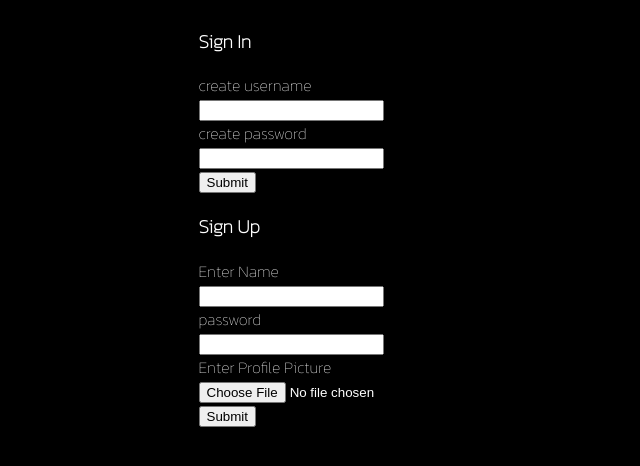
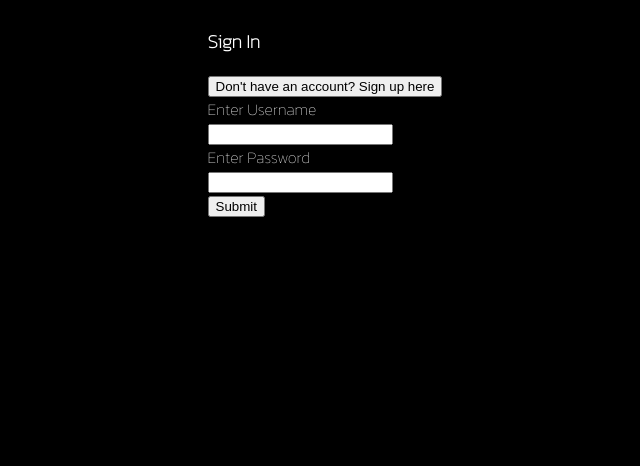
Before and after one commit to Yawp-Chat/Yawp, a React app: page / in a window 1280 px wide. Shown: the top 466 px of the page, without its empty margins (315-955 px from the left). Built offline with nearby package versions, Linux system fonts and the light colour scheme.

Commit message:
login client end functionality

```diff
--- a/src/client/containers/Login.jsx
+++ b/src/client/containers/Login.jsx
@@ -1,45 +1,101 @@
-import React from 'react';
+import React, { useState } from 'react';
 import { useNavigate } from 'react-router-dom';
 
 export default function () {
+  const [image, setImage] = useState(null);
+  const [signingIn, setSigningIn] = useState(true)
   const navigate = useNavigate();
 
-  const handleSubmit = (e) => {
+  const handleSignIn = (e) => {
     e.preventDefault();
+
+    const formData = new FormData(e.target)
+    const formProps = Object.fromEntries(formData);
+
+    const data = {
+      username: formProps.username,
+      password: formProps.password
+    }
+
+    console.log('handleSignIn data', data)
+
     navigate('/home');
   };
 
-  const submitButton = <button onClick={(e) => handleSubmit(e)}>Submit</button>;
+  const handleSignUp = (e) => {
+    e.preventDefault();
+
+    const formData = new FormData(e.target)
+    const formProps = Object.fromEntries(formData);
+
+    const data = {
+      username: formProps.username,
+      password: formProps.password,
+      image,
+    }
+
+    console.log('handleSignUp data', data)
+
+    navigate('/home');
+  };
+
+  const signInPage = () => {
+    return <>
+      <h3>Sign In</h3>
+
+      <button onClick={() => setSigningIn(false)}>Don't have an account? Sign up here</button> <br />
+
+      <form name="signin" onSubmit={(e) => handleSignIn(e)}>
+        <label htmlFor="username">Enter Username</label> <br />
+        <input name="username" />
+        <br />
+        <label htmlFor="password">Enter Password</label>
+        <br />
+        <input name="password" /> <br />
+        <button type="submit">Submit</button>
+      </form>
+    </>
+  }
+
+  const signUpPage = () => {
+    return <>
+      <h3>Sign Up</h3>
+
+      <button onClick={() => setSigningIn(true)}>Already a user? Sign in here</button> <br />
+
+      <form name="signup" onSubmit={(e) => handleSignUp(e)}>
+        <label htmlFor="username">Create Username</label>
+        <br />
+        <input name="username" />
+        <br />
+        <label htmlFor="password">Create Password</label>
+        <br />
+        <input name="password" />
+        <br />
+        <label htmlFor="image">Choose Profile Picture</label>
+        <br />
+        <input name="image" type="file" placeholder="" onChange={
+          (e) => {
+            console.log(e.target.files[0])
+            setImage(e.target.files[0])
+          }
+        }/>
+        <br />
+        <button type="submit">Submit</button>
+      </form>
+    </>
+  }
 
   return (
     <div>
-      <form name="signin">
-        <h3>Sign In</h3>
-        <label htmlFor="signin-username">create username</label> <br />
-        <input name="signin-username" />
-        <br />
-        <label htmlFor="signin-pass">create password</label>
-        <br />
-        <input name="signin-pass" /> <br />
-        {submitButton}
-      </form>
+      {image ? <img
+        alt="no image"
+        width="250px"
+        src={URL.createObjectURL(new Blob([image], { type: "application/zip" }))}
+      /> : null}
 
-      <h3>Sign Up</h3>
-      <form name="signup">
-        <label name="username-signup">Enter Name</label>
-        <br />
-        <input />
-        <br />
-        <label htmlFor="signin-pass">password</label>
-        <br />
-        <input />
-        <br />
-        <label htmlFor="profile-pic">Enter Profile Picture</label>
-        <br />
-        <input name="profile-pic" type="file" placeholder="" />
-        <br />
-        {submitButton}
-      </form>
+      {signingIn ? signInPage() : signUpPage()}
+
     </div>
   );
 }
```
